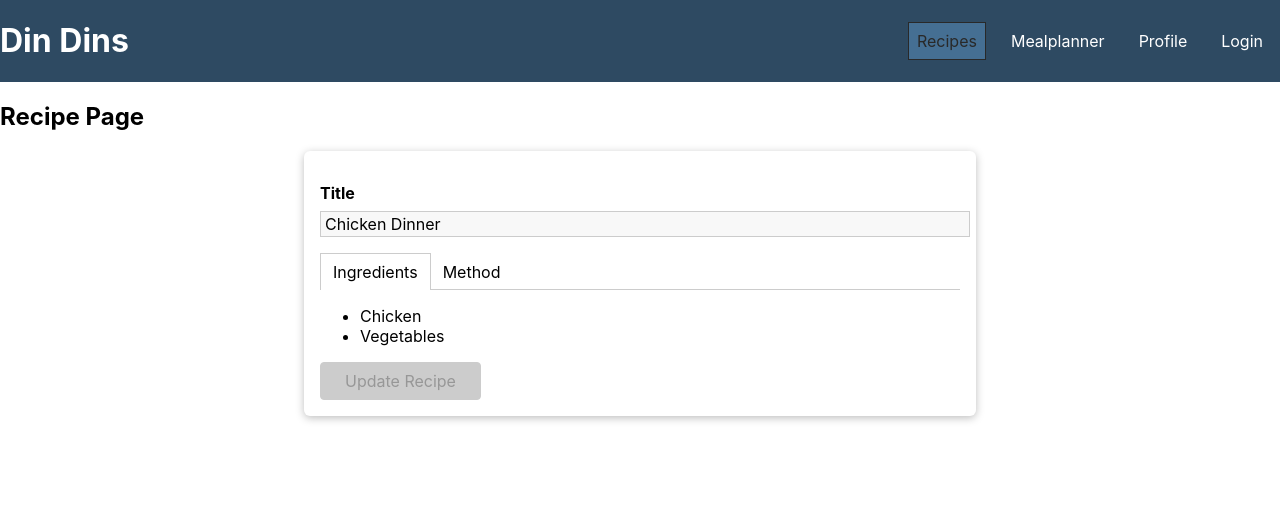
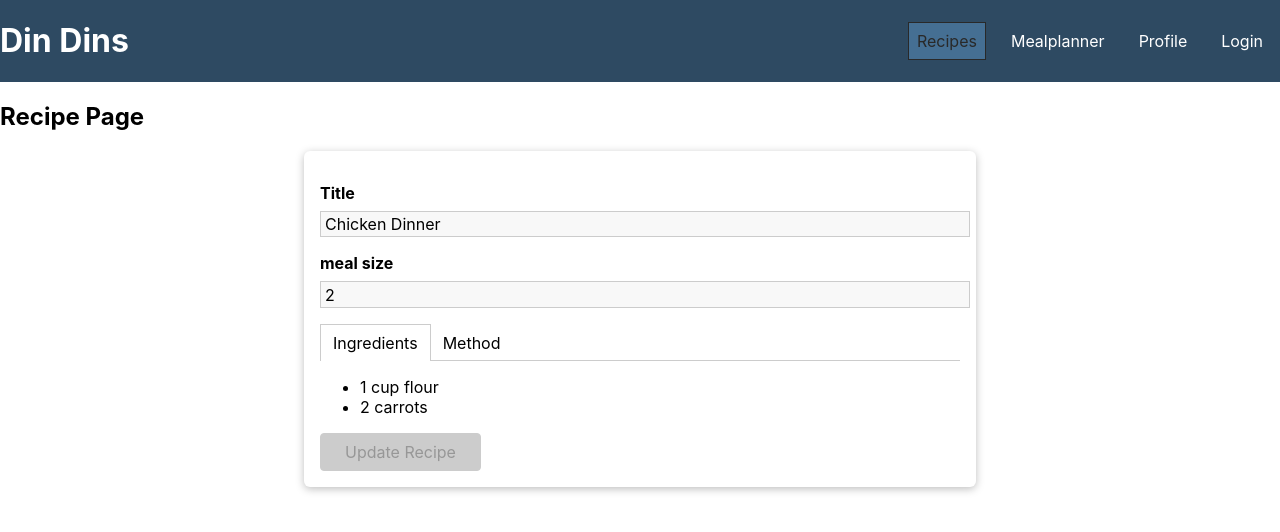
Before and after one commit to Max-Stevenson/din-dins, a React (Create React App) app in the folder frontend/: page /recipes/5eaecf2a95ab162c225464c5 in a window 1280 px wide. Shown: the top 532 px of the page. Built offline with nearby package versions, Linux system fonts and the light colour scheme.

Commit message:
Updated Recipe page.
- Changed dummy data format to better reflect form results.

```diff
--- a/frontend/src/recipes/pages/Recipe.js
+++ b/frontend/src/recipes/pages/Recipe.js
@@ -3,16 +3,20 @@ import { useParams } from "react-router-dom";
 import Tabs from "../../shared/components/UIElements/Tabs";
 import Input from "../../shared/components/FormElements/Input";
 import Button from "../../shared/components/FormElements/Button";
-import { VALIDATOR_REQUIRE } from "../../shared/util/validators";
+import { VALIDATOR_REQUIRE, VALIDATOR_MIN } from "../../shared/util/validators";
 import "./Recipe.css";
+import { useForm } from "../../shared/hooks/form-hook";
 
 const testItems = [
   {
     mealSize: 2,
     image:
       "https://images-gmi-pmc.edge-generalmills.com/7d6f3a8e-2eca-4c61-8988-489b40546395.jpg",
-    ingredients: ["Chicken", "Vegetables"],
-    method: ["Season chicken.", "Cook at 220c for 1.5 hours."],
+    ingredients: [
+      { ingredient: { quantity: 1, measure: "cup", item: "flour" } },
+      { ingredient: { quantity: 2, measure: "", item: "carrots" } }
+    ],
+    method: [{ step: "prehead oven" }, { step: "cook" }],
     id: "5eaecf2a95ab162c225464c5",
     title: "Chicken Dinner",
     isVegetarian: false,
@@ -22,8 +26,11 @@ const testItems = [
     mealSize: 3,
     image:
       "https://realfood.tesco.com/media/images/Burger-31LGH-a296a356-020c-4969-86e8-d8c26139f83f-0-1400x919.jpg",
-    ingredients: ["beef", "buns"],
-    method: ["Make Burger.", "Cook at 220c for 20 mins."],
+    ingredients: [
+      { ingredient: { quantity: 1, measure: "cup", item: "flour" } },
+      { ingredient: { quantity: 2, measure: "", item: "carrots" } }
+    ],
+    method: [{ step: "prehead oven" }, { step: "cook" }],
     id: "7eaecf2a95ab162c225464a6",
     title: "Burgers",
     isVegetarian: false,
@@ -35,6 +42,11 @@ const Recipe = () => {
   const recipeId = useParams().recipeId;
 
   const identifiedRecipe = testItems.find(p => p.id === recipeId);
+
+  const [formState, inputHandler] = useForm(
+    { title: { value: identifiedRecipe.title, isValid: true } },
+    true
+  );
 
   if (!identifiedRecipe) {
     return (
@@ -54,27 +66,42 @@ const Recipe = () => {
           label="Title"
           validators={[VALIDATOR_REQUIRE()]}
           errorText="Please enter valid recipe title."
-          onInput={() => {}}
+          onInput={inputHandler}
           value={identifiedRecipe.title}
+          valid={true}
+        />
+        <Input
+          element="input"
+          id="mealSize"
+          type="number"
+          label="meal size"
+          validators={[VALIDATOR_MIN(1)]}
+          errorText="Please enter a valid meal size."
+          onInput={inputHandler}
+          value={identifiedRecipe.mealSize}
           valid={true}
         />
         <Tabs>
           <div label="Ingredients">
             <ul>
-              {identifiedRecipe.ingredients.map(ingredient => (
-                <li key={ingredient}>{ingredient}</li>
+              {identifiedRecipe.ingredients.map((ingredient, idx) => (
+                <li key={idx}>
+                  {ingredient.ingredient.quantity} {ingredient.ingredient.measure} {ingredient.ingredient.item}
+                </li>
               ))}
             </ul>
           </div>
           <div label="Method">
             <ul>
-              {identifiedRecipe.method.map(step => (
-                <li key={step}>{step}</li>
+              {identifiedRecipe.method.map((step, idx) => (
+                <li key={idx}>{step.step}</li>
               ))}
             </ul>
           </div>
         </Tabs>
-        <Button type="submit" disabled={true}>Update Recipe</Button>
+        <Button type="submit" disabled={true}>
+          Update Recipe
+        </Button>
       </form>
     </div>
   );
--- a/frontend/src/recipes/pages/Recipes.js
+++ b/frontend/src/recipes/pages/Recipes.js
@@ -1,25 +1,36 @@
 import React from "react";
 import RecipesList from "../components/RecipesList";
 
-const testItems = [{
+const testItems = [
+  {
     mealSize: 2,
-  image: "https://images-gmi-pmc.edge-generalmills.com/7d6f3a8e-2eca-4c61-8988-489b40546395.jpg",
-  ingredients: ["Chicken", "Vegetables"],
-  method: ["Season chicken.", "Cook at 220c for 1.5 hours."],
+    image:
+      "https://images-gmi-pmc.edge-generalmills.com/7d6f3a8e-2eca-4c61-8988-489b40546395.jpg",
+    ingredients: [
+      { ingredient: { quantity: 1, measure: "cup", item: "flour" } },
+      { ingredient: { quantity: 2, measure: "", item: "carrots" } }
+    ],
+    method: [{ step: "prehead oven" }, { step: "cook" }],
     id: "5eaecf2a95ab162c225464c5",
     title: "Chicken Dinner",
     isVegetarian: false,
     __v: 0
-}, {
+  },
+  {
     mealSize: 3,
-  image: "https://realfood.tesco.com/media/images/Burger-31LGH-a296a356-020c-4969-86e8-d8c26139f83f-0-1400x919.jpg",
-  ingredients: ["beef", "buns"],
-  method: ["Make Burger.", "Cook at 220c for 20 mins."],
+    image:
+      "https://realfood.tesco.com/media/images/Burger-31LGH-a296a356-020c-4969-86e8-d8c26139f83f-0-1400x919.jpg",
+    ingredients: [
+      { ingredient: { quantity: 1, measure: "cup", item: "flour" } },
+      { ingredient: { quantity: 2, measure: "", item: "carrots" } }
+    ],
+    method: [{ step: "prehead oven" }, { step: "cook" }],
     id: "7eaecf2a95ab162c225464a6",
     title: "Burgers",
     isVegetarian: false,
     __v: 0
-}];
+  }
+];
 
 const Recipes = () => {
   return (
```
Lines whose indentation alone changed are shown as unchanged.
